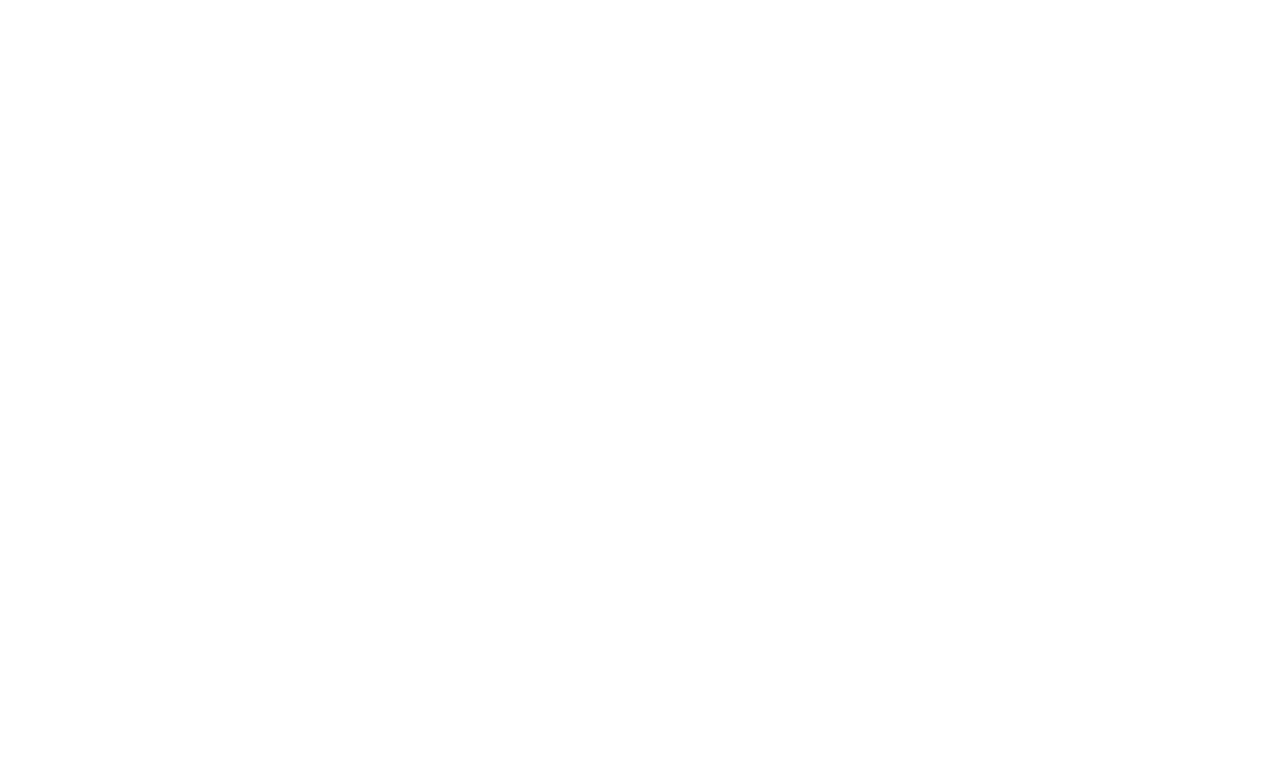
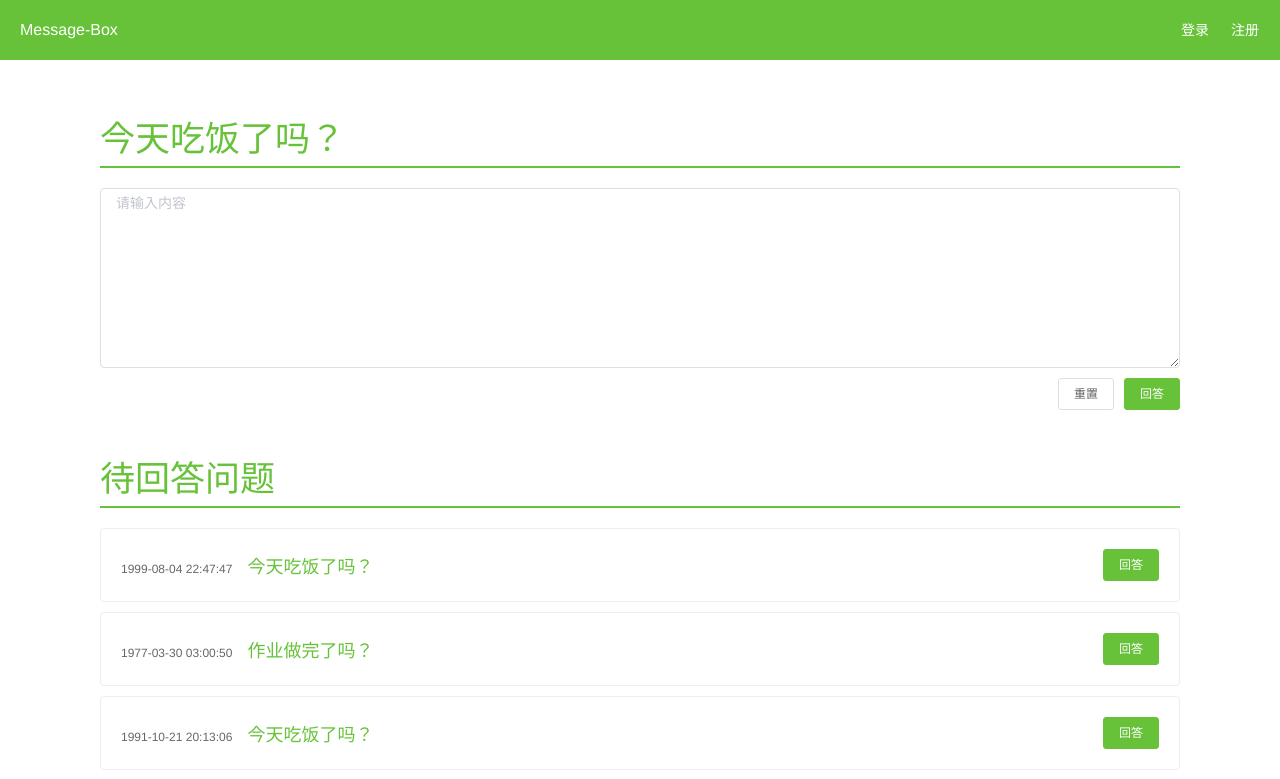
Before and after one commit to obf1313/message-box, a Vue app in the folder fronted/: page /#/home/Answer/1 in a window 1280 px wide. Shown: the top 779 px of the page. Built offline with nearby package versions, Linux system fonts and the light colour scheme.

Commit message:
回答界面修改

```diff
--- a/fronted/package.json
+++ b/fronted/package.json
@@ -25,6 +25,7 @@
     "eslint-plugin-vue": "^5.0.0",
     "less": "^3.0.4",
     "less-loader": "^4.1.0",
+    "mockjs": "^1.0.1-beta3",
     "vue-template-compiler": "^2.5.21"
   },
   "eslintConfig": {
--- /dev/null
+++ b/fronted/src/components/AnswerQuestion.vue
@@ -0,0 +1,37 @@
+<template>
+    <Row>
+        <Row class="title">{{question.title}}</Row>
+        <Row style="margin-bottom: 10px">
+            <Input type="textarea" :rows="8" placeholder="请输入内容" v-model="answerContent" style="font-size: 14px;"/>
+        </Row>
+        <Row type="flex" justify="end" style="margin-bottom: 40px">
+            <Button size="small">重置</Button>
+            <Button type="success" size="small">回答</Button>
+        </Row>
+    </Row>
+</template>
+
+<script>
+    import { Row, Input, Button } from 'element-ui'
+    export default {
+        name: "AnswerQuestion",
+        components: { Row, Input, Button },
+        props: { question: Object },
+        data() {
+            return {
+                answerContent: ''
+            }
+        }
+    }
+</script>
+
+<style lang="less" scoped>
+    .title{
+        font-size: 35px;
+        color: #67C23A;
+        text-align: left;
+        padding-bottom: 5px;
+        border-bottom: 2px solid #67C23A;
+        margin-bottom: 20px;
+    }
+</style>
--- a/fronted/src/router.js
+++ b/fronted/src/router.js
@@ -3,6 +3,7 @@
 import Home from './views/Home'
 import Login from './views/Login'
 import Register from './views/Register'
+import Answer from './views/Answer'
 
 Vue.use(Router)
 
@@ -10,8 +11,17 @@
     routes: [
         {
             path: '/',
+            redirect: '/home'
+        },
+        {
+            path: '/home',
             name: 'home',
-            component: Home
+            component: Home,
+            children: [{
+                path: 'Answer/:id',
+                name: 'Answer',
+                component: Answer
+            }]
         },
         {
             path: '/Login',
--- /dev/null
+++ b/fronted/src/views/Answer.vue
@@ -0,0 +1,86 @@
+<template>
+    <Row class="contain">
+        <AnswerQuestion :question="question"/>
+        <Row class="title">待回答问题</Row>
+        <Card v-for="item in questionData" :key="item.id" class="question-content" shadow="hover">
+            <Row type="flex" justify="space-between" align="middle">
+                <Row><span class="question-time">{{item.time}}</span><span class="question-title">{{ item.title }}</span></Row>
+                <Button type="success" size="small" @click.native="toAnswer(item.id)">回答</Button>
+            </Row>
+        </Card>
+    </Row>
+</template>
+
+<script>
+    import { Row, Card, Button } from 'element-ui';
+    import AnswerQuestion from '../components/AnswerQuestion'
+    export default {
+        name: "Answer",
+        components: { Row, Card, Button, AnswerQuestion },
+        data() {
+            return {
+                id: '',
+                question: {},
+                answerContent: '',
+                questionData: []
+            }
+        },
+        created: function () {
+            let Mock = require('mockjs');
+            let questionData = Mock.mock({
+                'list|10':[{
+                    'id|+1':1,
+                    "title|+1": ["今天吃饭了吗？","作业做完了吗？"],
+                    "time|+1":[Mock.mock('@datetime'),Mock.mock('@datetime'),Mock.mock('@datetime')]
+                }]
+            });
+            this.questionData = questionData.list;
+            let id = parseInt(this.$route.params.id);
+            for(let i=0; i<questionData.list.length; i++) {
+                if(questionData.list[i].id === id)
+                    this.question = questionData.list[i];
+            }
+        },
+        watch: {
+            $route(){
+                let id = parseInt(this.$route.params.id);
+                this.id = id;
+                for(let i=0; i<this.questionData.length; i++) {
+                    if(this.questionData[i].id === id)
+                        this.question = this.questionData[i];
+                }
+            }
+        },
+        methods: {
+            toAnswer: function(id) {
+                this.$router.push({ name: 'Answer', params: { id: id }});
+            }
+        }
+    }
+</script>
+
+<style lang="less" scoped>
+    .contain{
+        padding: 50px 100px;
+    }
+    .title{
+        font-size: 35px;
+        color: #67C23A;
+        text-align: left;
+        padding-bottom: 5px;
+        border-bottom: 2px solid #67C23A;
+        margin-bottom: 20px;
+    }
+    .question-content{
+        margin-bottom: 10px;
+    }
+    .question-time{
+        font-size: 12px;
+        color: #666;
+        margin-right: 15px;
+    }
+    .question-title{
+        font-size: 18px;
+        color: #67C23A;
+    }
+</style>
--- a/fronted/src/views/Home.vue
+++ b/fronted/src/views/Home.vue
@@ -1,15 +1,35 @@
 <template>
-    <div class="home">
-    </div>
+    <Row>
+        <Row class="header" type="flex" justify="space-between" align="middle">
+            <Row style="color: #fff">
+                Message-Box
+            </Row>
+            <Row type="flex" justify="end">
+                <router-link :to="{ name: 'Login'}"><Button type="text" style="color: #fff; margin-right: 20px">登录</Button></router-link>
+                <router-link :to="{ name: 'Register'}"><Button type="text" style="color: #fff">注册</Button></router-link>
+            </Row>
+        </Row>
+        <Row>
+            <router-view/>
+        </Row>
+    </Row>
 </template>
 
 <script>
+    import { Row, Button } from 'element-ui';
     export default {
-      name: 'home',
+      name: 'Home',
       components: {
+          Row,
+          Button
       }
     }
 </script>
 
 <style lang="less" scoped>
+    .header{
+        width: 100%;
+        padding: 10px 20px;
+        background-color: #67C23A;
+    }
 </style>
```
Also changed, not shown: fronted/src/assets/logo.png (deleted), fronted/src/views/Login.vue (line endings or trailing spaces), 1 other file (tests, documents, lock files or other folders).
